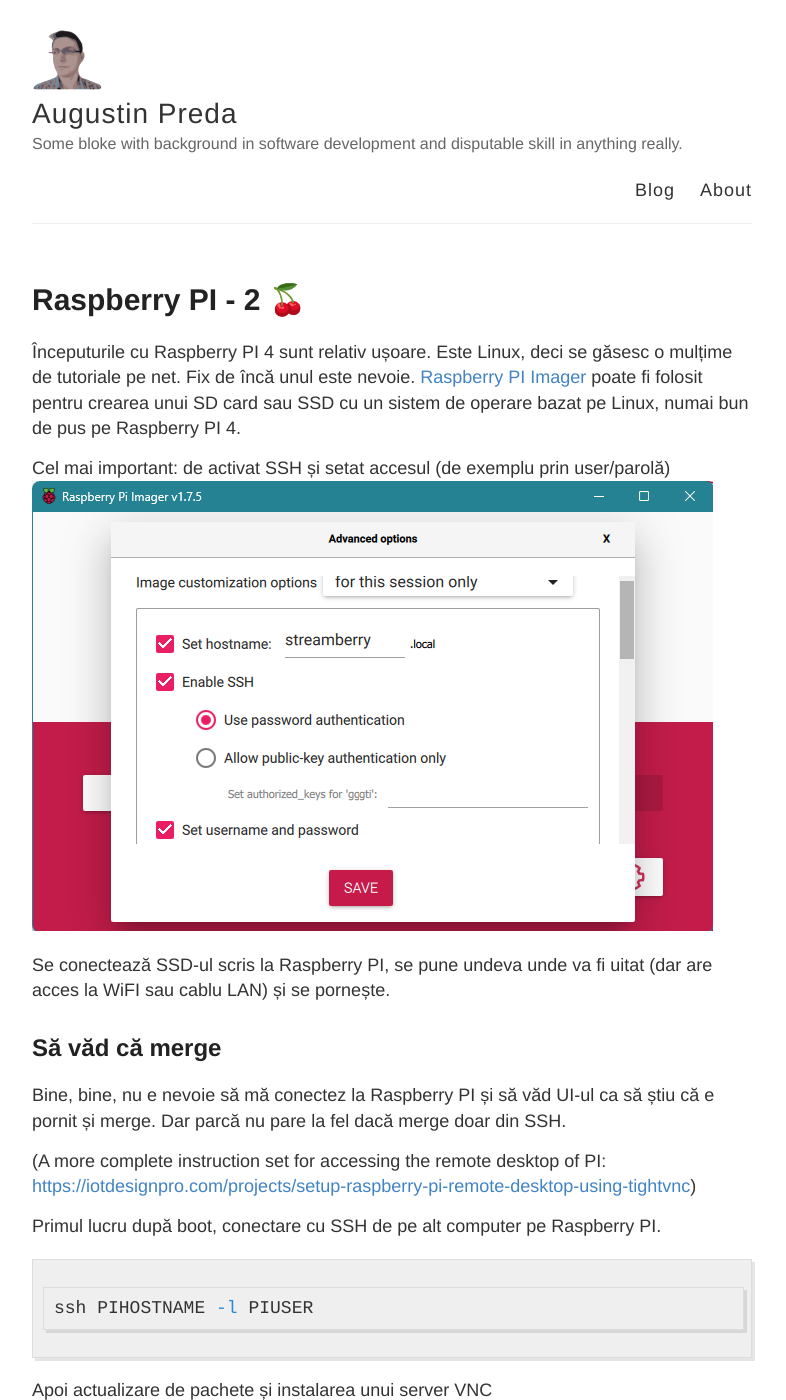
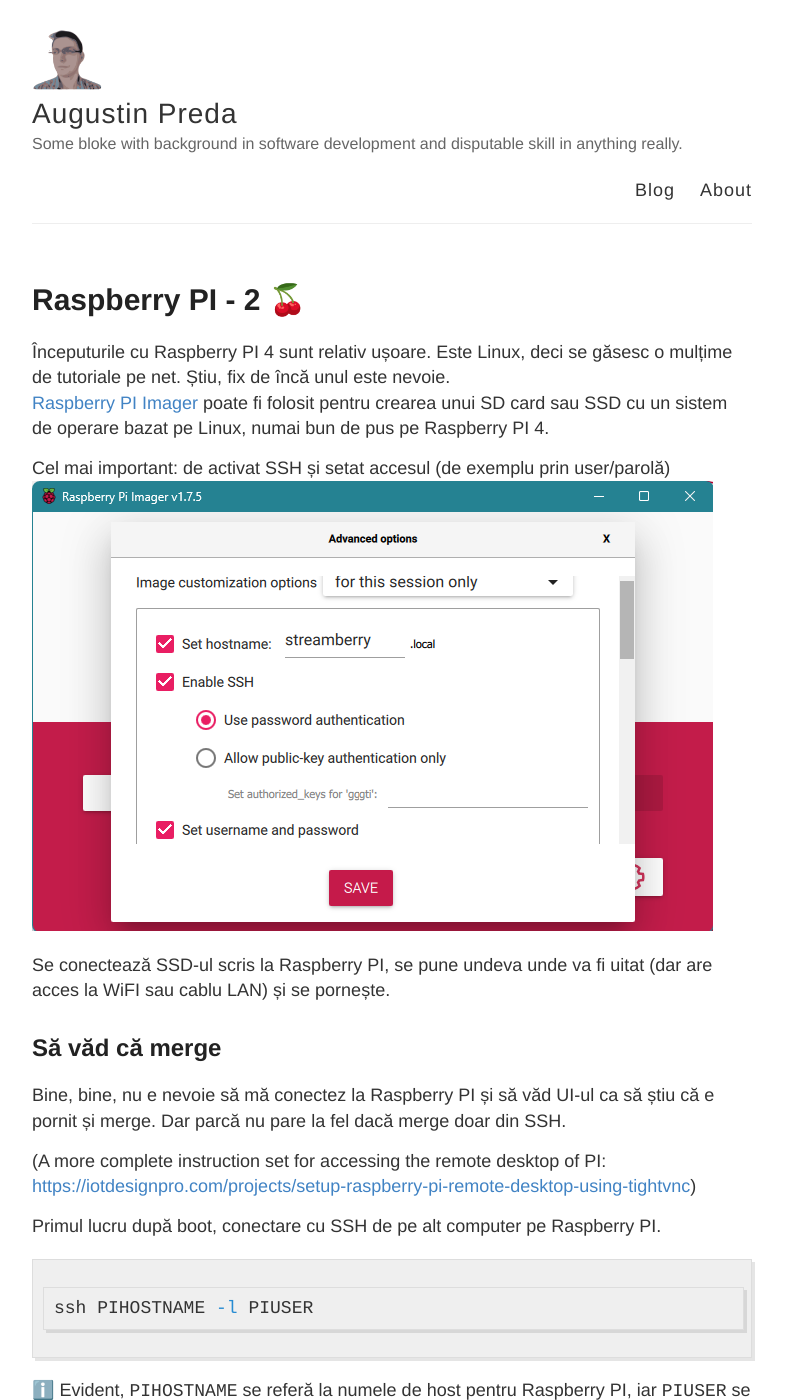
Before and after one commit to dezGusty/dezGusty.github.io, a Jekyll site: the page built from _posts/2023-08-05-raspberry-2.md, in a window 1280 px wide and 1400 px high. Shown: the whole window, without its empty margins (248-1034 px from the left). Built offline with Jekyll 4.4.1, drawn with Linux system fonts in a browser that asks for light colours; some of the changed text lies outside the part shown.

Commit message:
rephrase

````diff
--- a/_posts/2023-08-05-raspberry-2.md
+++ b/_posts/2023-08-05-raspberry-2.md
@@ -3,7 +3,7 @@
 title: Raspberry PI - 2 🍒
 ---
 
-Începuturile cu Raspberry PI 4 sunt relativ ușoare. Este Linux, deci se găsesc o mulțime de tutoriale pe net. Fix de încă unul este nevoie.
+Începuturile cu Raspberry PI 4 sunt relativ ușoare. Este Linux, deci se găsesc o mulțime de tutoriale pe net. Știu, fix de încă unul este nevoie.
 [Raspberry PI Imager](https://www.raspberrypi.com/software/) poate fi folosit pentru crearea unui SD card sau SSD cu un sistem de operare bazat pe Linux, numai bun de pus pe Raspberry PI 4.
 
 Cel mai important: de activat SSH și setat accesul (de exemplu prin user/parolă)
@@ -23,6 +23,8 @@
 ```sh
 ssh PIHOSTNAME -l PIUSER
 ```
+
+ℹ️ Evident, `PIHOSTNAME` se referă la numele de host pentru Raspberry PI, iar `PIUSER` se referă la userul setat pentru acces pe Raspberry PI.
 
 Apoi actualizare de pachete și instalarea unui server VNC
 
````
